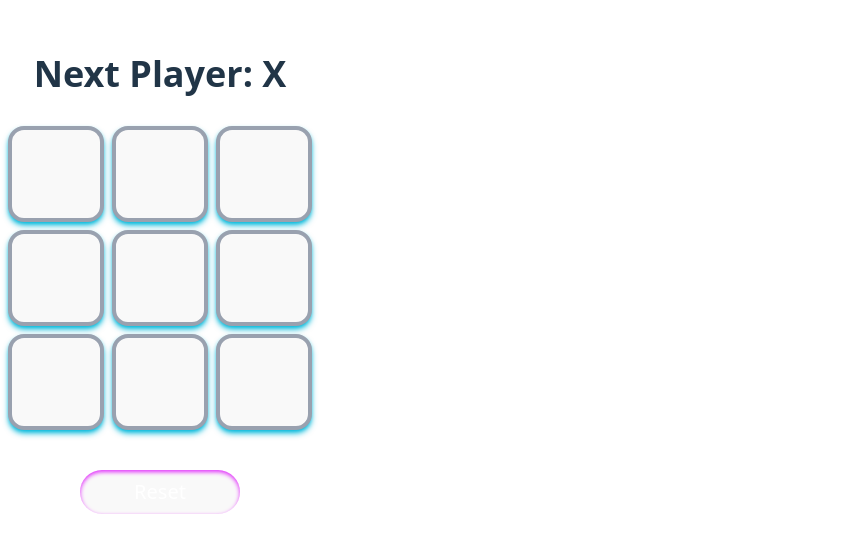
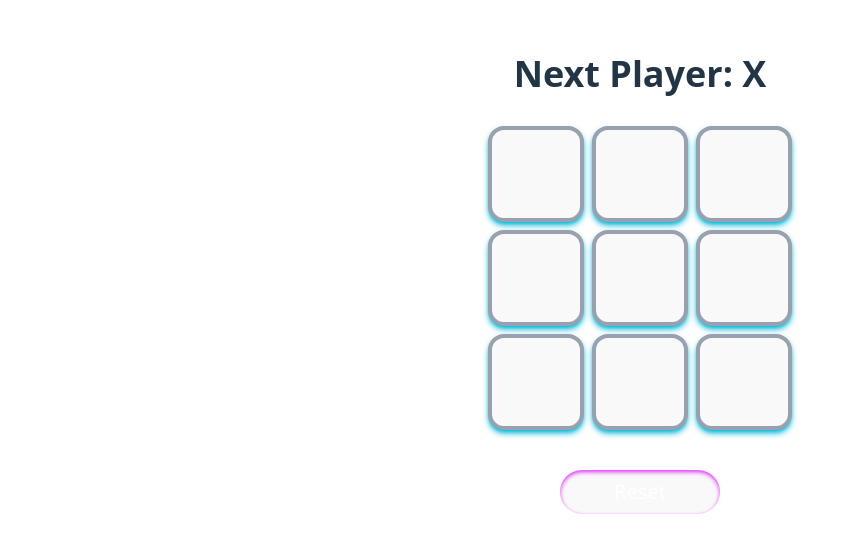
Before and after one commit to ObsidianAstralis/boring-game, a React (Vite) app in the folder app/: page / in a window 1280 px wide. Shown: the part 116-668 px from the top of the page, without its empty margins (0-855 px from the left). Built offline with nearby package versions, Linux system fonts and the light colour scheme.

Commit message:
Updated on the App tsx file imported the App css file.

```diff
--- /dev/null
+++ b/app/src/App.css
@@ -0,0 +1,6 @@
+#root {
+    max-width: 1280px;
+    margin: 0 auto;
+    /* padding: 2rem; */
+    text-align: center;
+}
--- a/app/src/App.tsx
+++ b/app/src/App.tsx
@@ -1,3 +1,4 @@
+import './App.css'
 import Board from './components/Board'
 
 function App() {
```
